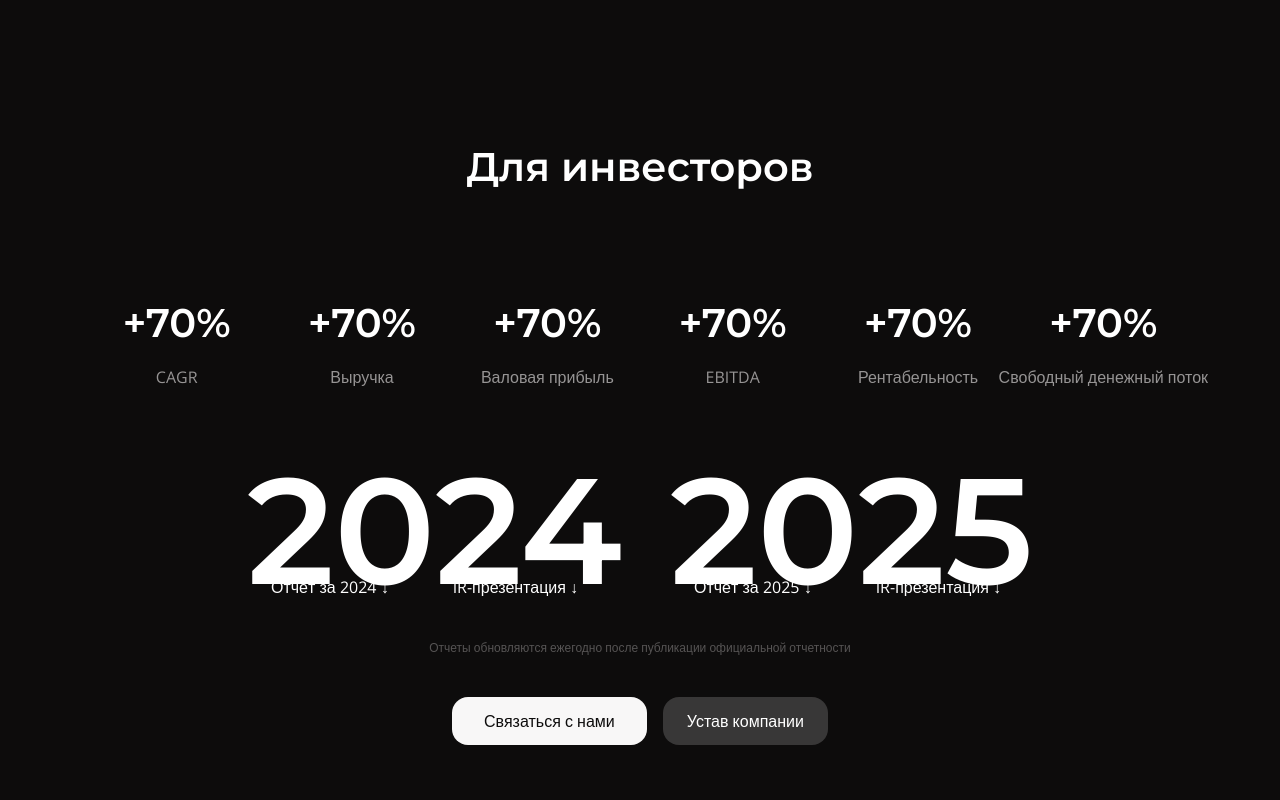
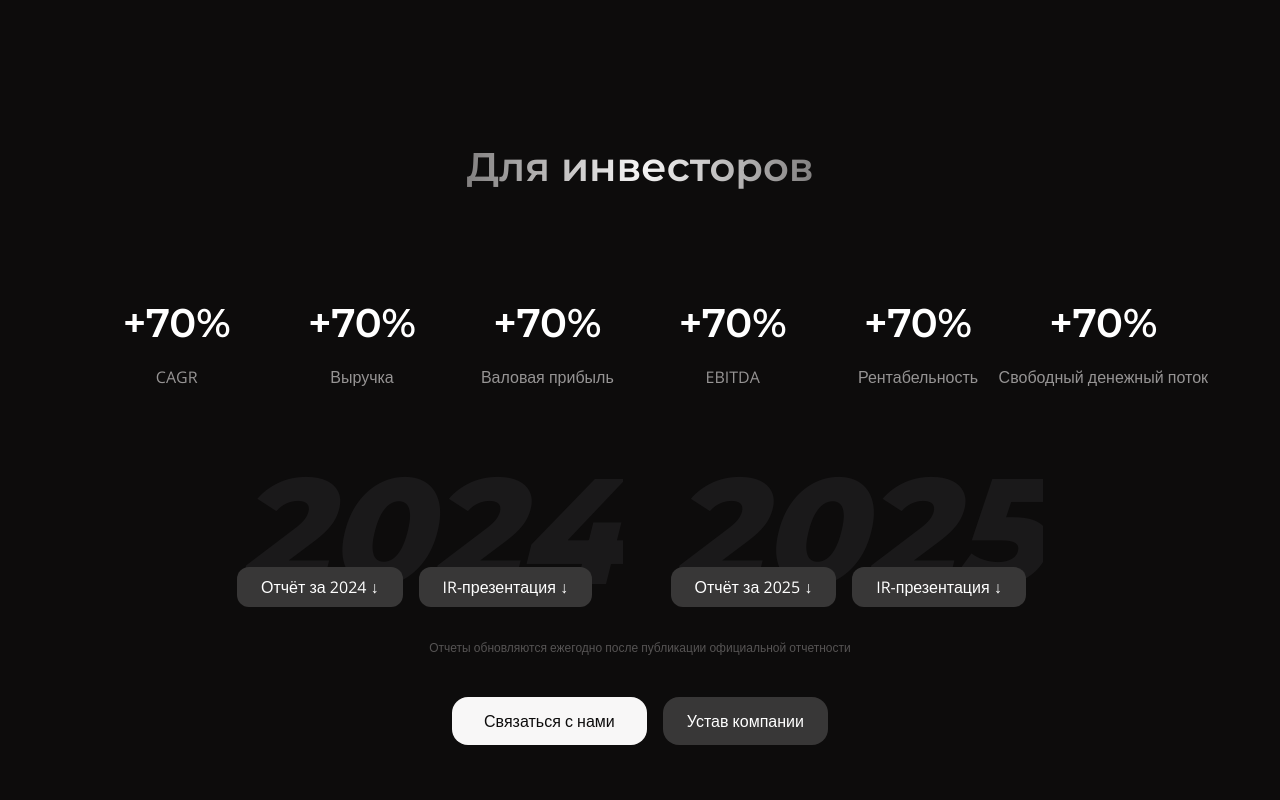
Before and after one commit to aaaasmirnova/Corporate-Website_INN-SYS, a Next.js app: page / in a window 1280 px wide. Shown: the part 760-1560 px from the top of the page. Built offline with nearby package versions, Linux system fonts and the light colour scheme.

Commit message:
feat: add design tokens for colors and fonts

```diff
--- a/app/globals.css
+++ b/app/globals.css
@@ -21,18 +21,34 @@ body {
   --color-neutral-black-elbrus: #0d0c0c;
   --color-neutral-bright-beginning: #f8f7f7;
 
+  --color-button-primary-hover: #acaaaa;
+
   --color-button-secondary-default: #383737;
+  --color-button-secondary-hover: #292828;
+  --color-button-secondary-active: #1a191a;
+
   --color-text-secondary: #807e7e;
+
   --color-surface-1: #1a191a;
+  --color-surface-2: #292828;
+  --color-surface-3: #383737;
 
+  --color-neutral-0: #f8f7f7;
   --color-neutral-200: #969494;
+  --color-neutral-300: #807e7e;
   --color-neutral-500: #565454;
 
+  --color-brand-400: #26c7ff;
+
   --gradient-surface: linear-gradient(90deg, #1a191a 0%, #1a191a 100%);
+
   --color-neutral-black-elbrus-20: rgba(13, 12, 12, 0.2);
 
+  --color-link-hover: #0490c7;
+  --color-link-active: #0685b0;
+
   /* Размеры шрифтов */
-  --text-mega-mobile: 24px;
+  /* --text-mega-mobile: 24px;
   --text-mega-tablet: 32px;
   --text-mega-desktop: 40px;
 
@@ -58,12 +74,10 @@ body {
 
   --text-body-description-mobile: 10px;
   --text-body-description-tablet: 11px;
-  --text-body-description-desktop: 12px;
-
-  --text-year: 150px;
+  --text-body-description-desktop: 12px; */
 
   /* Line heights */
-  --leading-mega-mobile: 32px;
+  /* --leading-mega-mobile: 32px;
   --leading-mega-tablet: 40px;
   --leading-mega-desktop: 44px;
 
@@ -72,7 +86,7 @@ body {
   --leading-h1-desktop: 32px;
 
   --leading-h2: 20px;
-  --leading-h3: 20px;
+  --leading-h3: 24px;
   --leading-h4: 20px;
 
   --leading-body-mobile: 20px;
@@ -83,36 +97,37 @@ body {
   --leading-body-description-tablet: 16px;
   --leading-body-description-desktop: 16px;
 
-  --leading-year: 104px;
-
   --paragraph-spacing-mobile: 8px;
   --paragraph-spacing-tablet: 12px;
-  --paragraph-spacing-desktop: 12px;
+  --paragraph-spacing-desktop: 12px; */
 }
 
 /* Классы для размеров текста */
-.text-mega-mobile {
+/* .text-mega-mobile {
   font-size: var(--text-mega-mobile);
   line-height: var(--leading-mega-mobile);
 }
 
-.text-mega-tablet {
-  font-size: var(--text-mega-tablet);
-  line-height: var(--leading-mega-tablet);
+@media (min-width: 768px) {
+  .md\:text-mega-tablet {
+    font-size: var(--text-mega-tablet);
+    line-height: var(--leading-mega-tablet);
+  }
 }
 
-.text-mega-desktop {
-  font-size: var(--text-mega-desktop);
-  line-height: var(--leading-mega-desktop);
-  font-weight: 600;
+@media (min-width: 1024px) {
+  .lg\:text-mega-desktop {
+    font-size: var(--text-mega-desktop);
+    line-height: var(--leading-mega-desktop);
+  }
 }
 
 .text-h1-mobile {
   font-size: var(--text-h1-mobile);
   line-height: var(--leading-h1-mobile);
-}
+} */
 
-.text-h1-tablet {
+/* .text-h1-tablet {
   font-size: var(--text-h1-tablet);
   line-height: var(--leading-h1-tablet);
 }
@@ -145,8 +160,8 @@ body {
 .text-h3-tablet {
   font-size: var(--text-h3-tablet);
   line-height: var(--leading-h3);
-}
-
+} */
+/*
 .text-h3-desktop {
   font-size: var(--text-h3-desktop);
   line-height: var(--leading-h3);
@@ -185,9 +200,9 @@ body {
 .text-body-description-mobile {
   font-size: var(--text-body-description-mobile);
   line-height: var(--leading-body-description-mobile);
-}
+} */
 
-.text-body-description-tablet {
+/* .text-body-description-tablet {
   font-size: var(--text-body-description-tablet);
   line-height: var(--leading-body-description-tablet);
 }
@@ -195,10 +210,10 @@ body {
 .text-body-description-desktop {
   font-size: var(--text-body-description-desktop);
   line-height: var(--leading-body-description-desktop);
-}
+} */
 
 /* Классы для отступов между параграфами */
-.paragraph-spacing-mobile {
+/* .paragraph-spacing-mobile {
   margin-bottom: var(--paragraph-spacing-mobile);
 }
 
@@ -208,7 +223,7 @@ body {
 
 .paragraph-spacing-desktop {
   margin-bottom: var(--paragraph-spacing-desktop);
-}
+} */
 
 .font-open-sans {
   font-family: var(--font-open-sans), sans-serif;
@@ -230,14 +245,24 @@ a.text-secondary {
   color: var(--color-text-secondary);
 }
 
-.btn-active {
+.btn-default {
+  background-color: var(--color-button-secondary-default);
+  color: var(--color-neutral-bright-beginning);
+  transition: all 0.2s ease;
+}
+
+.btn-default:hover {
+  background-color: var(--color-button-secondary-hover);
+}
+
+.btn-default:active {
+  background-color: var(--color-button-secondary-active);
+  transform: scale(0.98);
+}
+
+.btn-picked {
   background-color: var(--color-neutral-bright-beginning);
   color: var(--color-neutral-black-elbrus);
-}
-
-.btn-inactive {
-  background-color: var(--color-button-secondary-default);
-  color: var(--color-neutral-bright-beginning);
 }
 
 .hide-scroll {
@@ -254,9 +279,7 @@ a.text-secondary {
   color: var(--color-neutral-200);
 }
 
-.text-year {
-  font-size: var(--text-year);
-  line-height: 1;
+.text-year-report {
   background: var(--gradient-surface);
   -webkit-background-clip: text;
   background-clip: text;
@@ -267,3 +290,14 @@ a.text-secondary {
   letter-spacing: 11;
   display: inline-block;
 }
+
+@layer utilities {
+  .gradient-text {
+    background: radial-gradient(circle, #f8f7f7 0%, #807e7e 100%);
+    -webkit-background-clip: text;
+    background-clip: text;
+    color: transparent;
+    display: inline-block;
+    text-align: center;
+  }
+}
--- a/app/layout.tsx
+++ b/app/layout.tsx
@@ -5,7 +5,7 @@ import "./globals.css";
 // Montserrat (только Semibold 600 для заголовков)
 const montserrat = Montserrat({
   subsets: ["latin", "cyrillic"],
-  weight: ["600", "800"],
+  weight: ["500", "600", "800"],
   variable: "--font-montserrat",
   display: "swap",
 });
```
